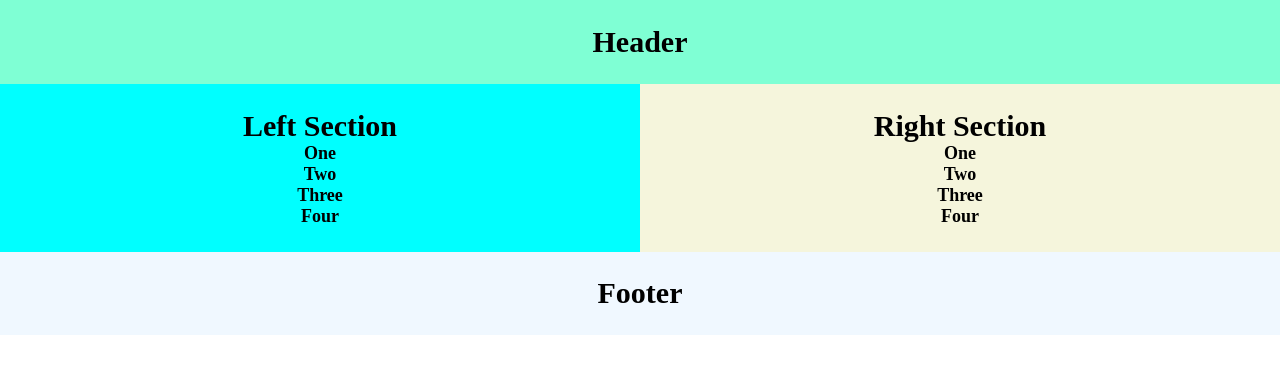
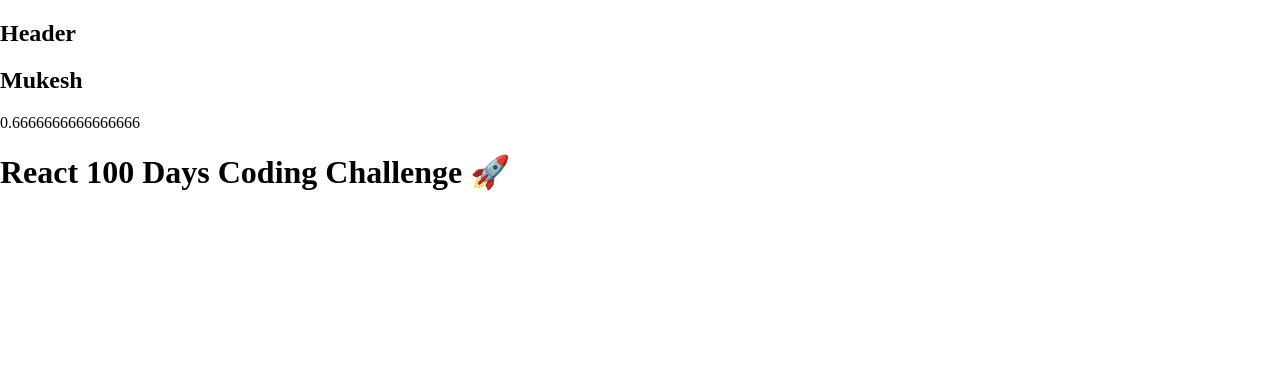
Before and after one commit to mukeshk371/react-100-days-coding-challange, a React (Vite) app: page / in a window 1280 px wide. Shown: the top 374 px of the page. Built offline with nearby package versions, Linux system fonts and the light colour scheme.

Commit message:
Day 3 : JSX Functional Component code added | README.md file updated

```diff
--- a/App.js
+++ b/App.js
@@ -1,64 +1,31 @@
 import React from "react";
 import ReactDOM from "react-dom";
 
-// Single element.
-const heading = React.createElement(
-    "h1",
-    { className: "main-div", id: "mainDiv" },
-    "Hello World From React!"
-);
+// React Element
+const Header = () => {
+  return (
+    <header className="header" tabIndex={5}>
+      <h2>Header</h2>
+    </header>
+  );
+};
 
-// Simple Nested elements
+const myName = "Mukesh";
 
-const parent = React.createElement("div", { id: "parent" },
-    React.createElement("div", { id: "child" },
-        [
-            React.createElement("h1", {}, "Header 1"),
-            React.createElement("h2", {}, "Header 2")
-        ]
-    )
-);
-
-// Complex Nested elements
-
-const complexNestedElement = React.createElement("div", { className: "row" },
-    [
-        React.createElement("section", { className: "col-12 header" },
-            React.createElement("h1", {}, "Header")
-        ),
-        React.createElement("section", { className: "col-6 left-section" },
-            React.createElement("h2", {}, "Left Section",
-                React.createElement("ul", {},
-                    [
-                        React.createElement('li', {}, 'One'),
-                        React.createElement('li', {}, 'Two'),
-                        React.createElement('li', {}, 'Three'),
-                        React.createElement('li', {}, 'Four'),
-                    ]
-                )
-            )
-        ),
-        React.createElement("section", { className: "col-6 right-section" },
-            React.createElement("h2", {}, "Right Section",
-                React.createElement("ul", {},
-                    [
-                        React.createElement('li', {}, 'One'),
-                        React.createElement('li', {}, 'Two'),
-                        React.createElement('li', {}, 'Three'),
-                        React.createElement('li', {}, 'Four'),
-                    ]
-                )
-            )
-        ),
-        React.createElement("section", { className: "col-12 footer" },
-            React.createElement("h1", {}, "Footer")
-        )
-    ]
-);
-
+// React Functional Component
+const Heading = () => {
+  return (
+    <div id="container" className="container">
+      <Header />
+      <h2>{myName}</h2>
+      <span>{20/30}</span>
+      <h1 className="heading" tabIndex={5}>
+        React 100 Days Coding Challenge 🚀
+      </h1>
+    </div>
+  );
+};
 
 const root = ReactDOM.createRoot(document.getElementById("root"));
 
-root.render(parent); // This code will not apply
-root.render(complexNestedElement); // This code will apply
-console.log(complexNestedElement);
+root.render(<Heading />);
--- a/index.html
+++ b/index.html
@@ -1,17 +1,17 @@
 <!DOCTYPE html>
 <html lang="en">
+  <head>
+    <meta charset="UTF-8" />
+    <meta name="viewport" content="width=device-width, initial-scale=1.0" />
+    <title>React 100 Days Coding Challange</title>
+    <link rel="stylesheet" href="./style.css" />
+  </head>
 
-<head>
-    <meta charset="UTF-8">
-    <meta name="viewport" content="width=device-width, initial-scale=1.0">
-    <title>React 100 Days Coding Challange</title>
-    <link rel="stylesheet" href="./style.css">
-</head>
-
-<body>
-    <div id="root"></div>
+  <body>
+    <div id="root">
+      <h1>Not Render</h1>
+    </div>
 
     <script type="module" src="./App.js"></script>
-</body>
-
+  </body>
 </html>
--- a/package.json
+++ b/package.json
@@ -3,6 +3,8 @@
   "version": "1.0.0",
   "description": "React 100 Days Coding Challange 🚀",
   "scripts": {
+    "start": "parcel index.html",
+    "build": "parcel build index.html",
     "test": "jest"
   },
   "repository": {
```
Also changed, not shown: 1 other file (tests, documents, lock files or other folders).
